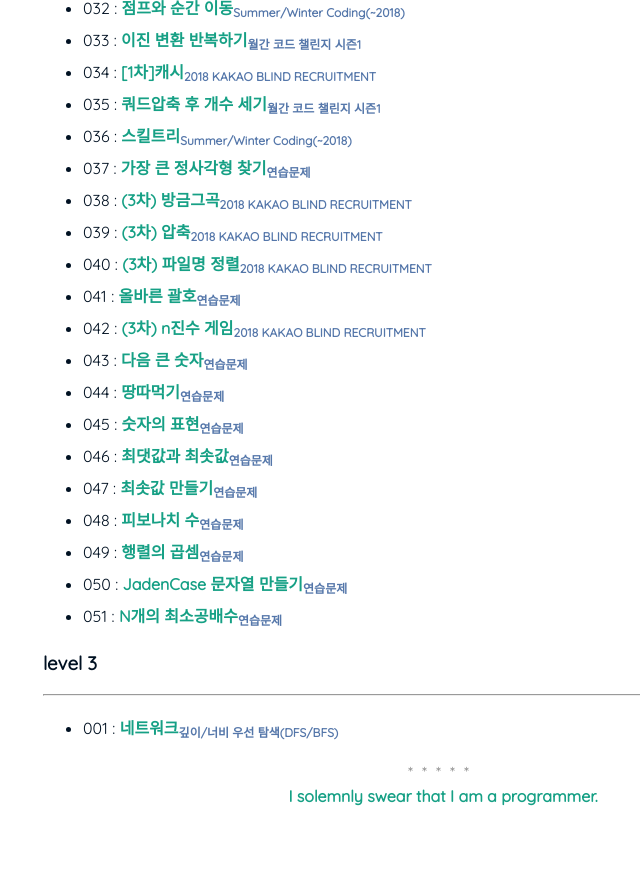
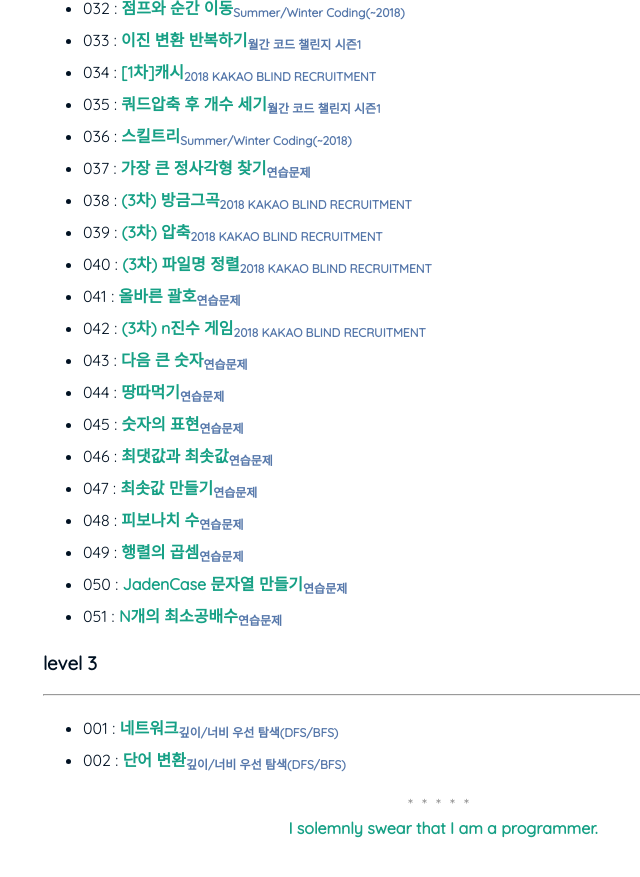
Before and after one commit to nimkoes/portfolio, a Jekyll site: the page built from _posts/2021-04-30-Programmers-Algorithm-Problem.md, in a window 1280 px wide and 900 px high, scrolled down 6309 px. Shown: the top 877 px of the window, without its empty margins (197-837 px from the left). Built offline with Jekyll 4.4.1, drawn with Linux system fonts in a browser that asks for light colours.

Commit message:
mod post, 문제 풀이 링크 추가

```diff
--- a/_posts/2021-04-30-Programmers-Algorithm-Problem.md
+++ b/_posts/2021-04-30-Programmers-Algorithm-Problem.md
@@ -171,6 +171,7 @@ author: "nimkoes"
 ---
 
 - 001 : [**네트워크**<sub>깊이/너비 우선 탐색(DFS/BFS)</sub>][link_level_3_001]
+- 002 : [**단어 변환**<sub>깊이/너비 우선 탐색(DFS/BFS)</sub>][link_level_3_002]
 
 
 
@@ -282,3 +283,4 @@ author: "nimkoes"
 
 
 [link_level_3_001]:https://xxxelppa.tistory.com/262
+[link_level_3_002]:https://xxxelppa.tistory.com/266
```
